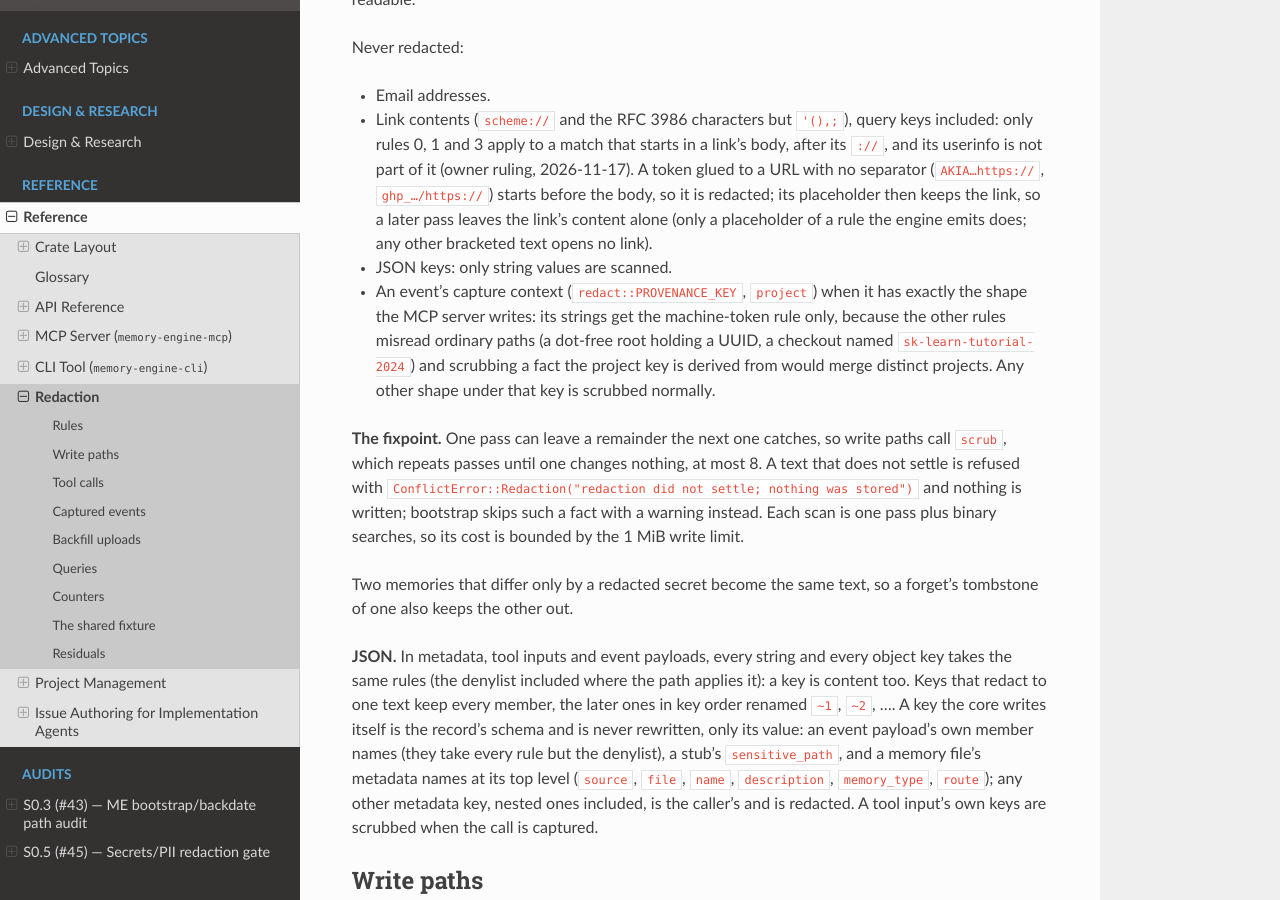
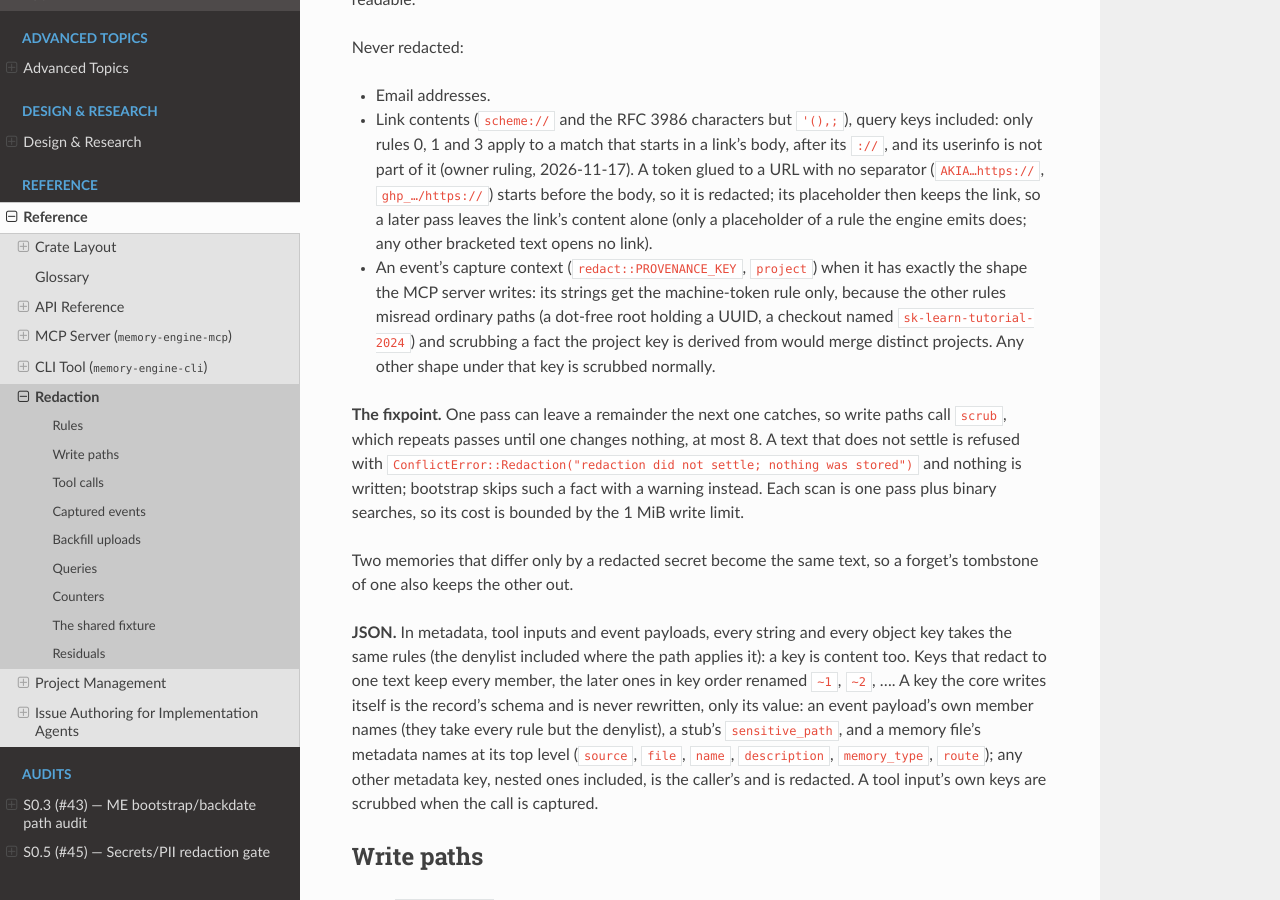
Before and after one commit to dutiona/memory-engine, a Sphinx documentation site: the page built from docs/reference/redaction.md, in a window 1280 px wide and 900 px high, scrolled down 1489 px. Built offline with Sphinx 7.4.7 and the Read the Docs theme 3.1.0, drawn with Linux system fonts in a browser that asks for light colours.

Commit message:
docs(redaction): drop the stale claim that JSON keys are never scanned
The "Never redacted" list still said only JSON string values are scanned, which the
JSON paragraph below it contradicts since #1128 made every object key take the same
rules.

```diff
--- a/docs/reference/redaction.md
+++ b/docs/reference/redaction.md
@@ -52,7 +52,6 @@ Never redacted:
   2026-11-17). A token glued to a URL with no separator (`AKIA…https://`, `ghp_…/https://`) starts before the body,
   so it is redacted; its placeholder then keeps the link, so a later pass leaves the link's content alone (only a
   placeholder of a rule the engine emits does; any other bracketed text opens no link).
-- JSON keys: only string values are scanned.
 - An event's capture context (`redact::PROVENANCE_KEY`, `project`) when it has exactly the shape the MCP server writes:
   its strings get the machine-token rule only, because the other rules misread ordinary paths (a dot-free root holding
   a UUID, a checkout named `sk-learn-tutorial-2024`) and scrubbing a fact the project key is derived from would merge
```
